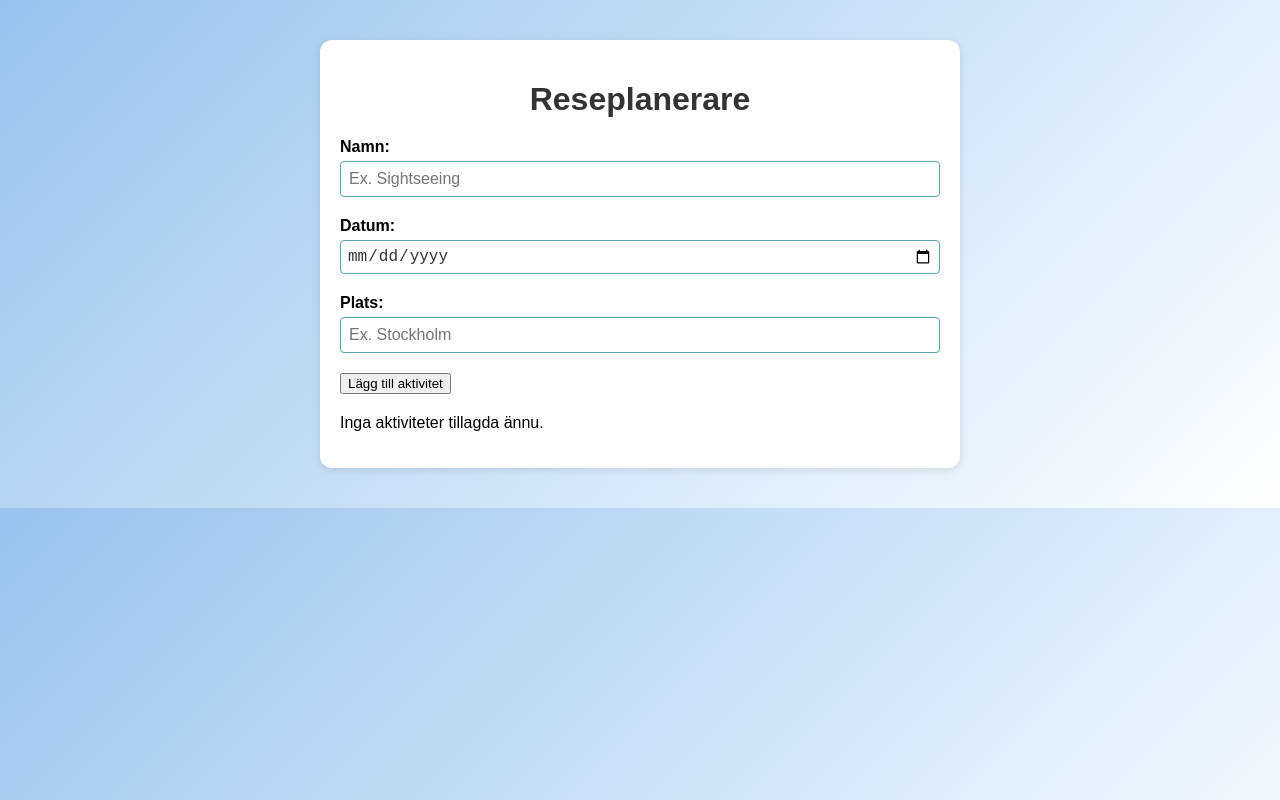
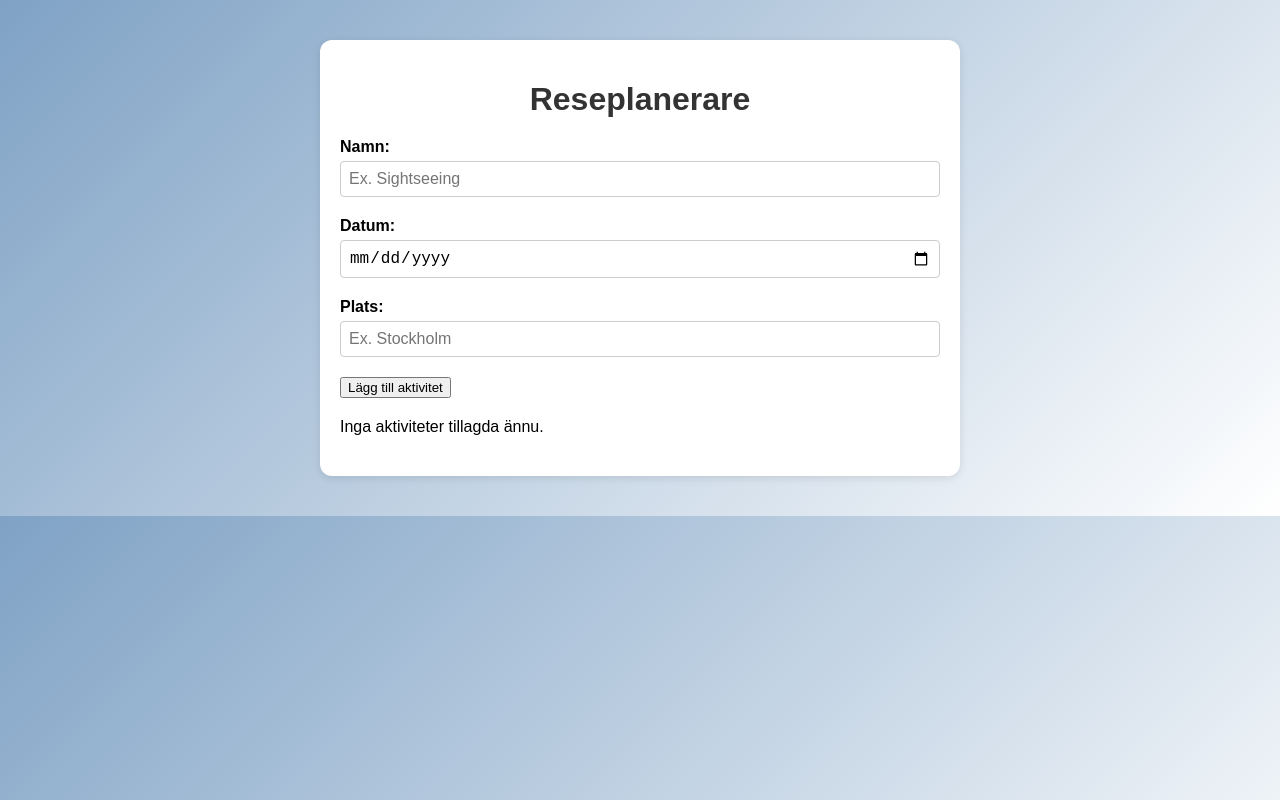
Before and after one commit to Asplund-chasacademy/Boilerroom-react, a React (Vite) app: page / in a window 1280 px wide. Built offline with nearby package versions, Linux system fonts and the light colour scheme.

Commit message:
ändrat i css

```diff
--- a/boilerroom-react/src/index.css
+++ b/boilerroom-react/src/index.css
@@ -1,9 +1,10 @@
 body {
   font-family: Arial, sans-serif;
-  background: linear-gradient(135deg, #97c3ee 0%, #ffffff 100%);
+  background: linear-gradient(135deg, #7fa2c5 0%, #ffffff 100%);
   margin: 0;
   padding: 0;
 }
+
 
 .app-container {
   max-width: 600px;
@@ -23,6 +24,19 @@ h1 {
 }
 
 
+.form-section,
+.list-section {
+  margin-bottom: 20px;
+}
+
+
+.error-message {
+  color: #d9534f;
+  margin-top: 10px;
+  font-weight: bold;
+}
+
+
 .activity-item {
   border: 1px solid #ddd;
   padding: 10px;
@@ -36,8 +50,36 @@ h1 {
 }
 
 
+.button {
+  background-color: #1c7ed6;
+  color: #fff;
+  border: none;
+  border-radius: 5px;
+  padding: 8px 14px;
+  cursor: pointer;
+  font-size: 0.95rem;
+  transition: background-color 0.2s ease-in-out;
+  margin-right: 5px;
+}
+
+.button:hover {
+  background-color: #1864ab;
+}
 
 
+.button-delete {
+  background-color: #dc3545;
+}
+.button-delete:hover {
+  background-color: #c82333;
+}
+
+.button-secondary {
+  background-color: #6c757d;
+}
+.button-secondary:hover {
+  background-color: #5a6268;
+}
 
 label {
   display: block;
@@ -45,25 +87,14 @@ label {
   margin-top: 10px;
 }
 
-
+/* Lite styling för inputs */
 input {
   width: 100%;
   box-sizing: border-box;
   padding: 8px;
   margin-top: 5px;
   margin-bottom: 10px;
-  border: 1px solid #5ba2b4;
+  border: 1px solid #ccc;
   border-radius: 4px;
   font-size: 1rem;
 }
-
-
-input[type="date"] {
-  color: #333;
-  padding: 6px;
-}
-
-
-form button {
-  margin-top: 5px;
-}
```
